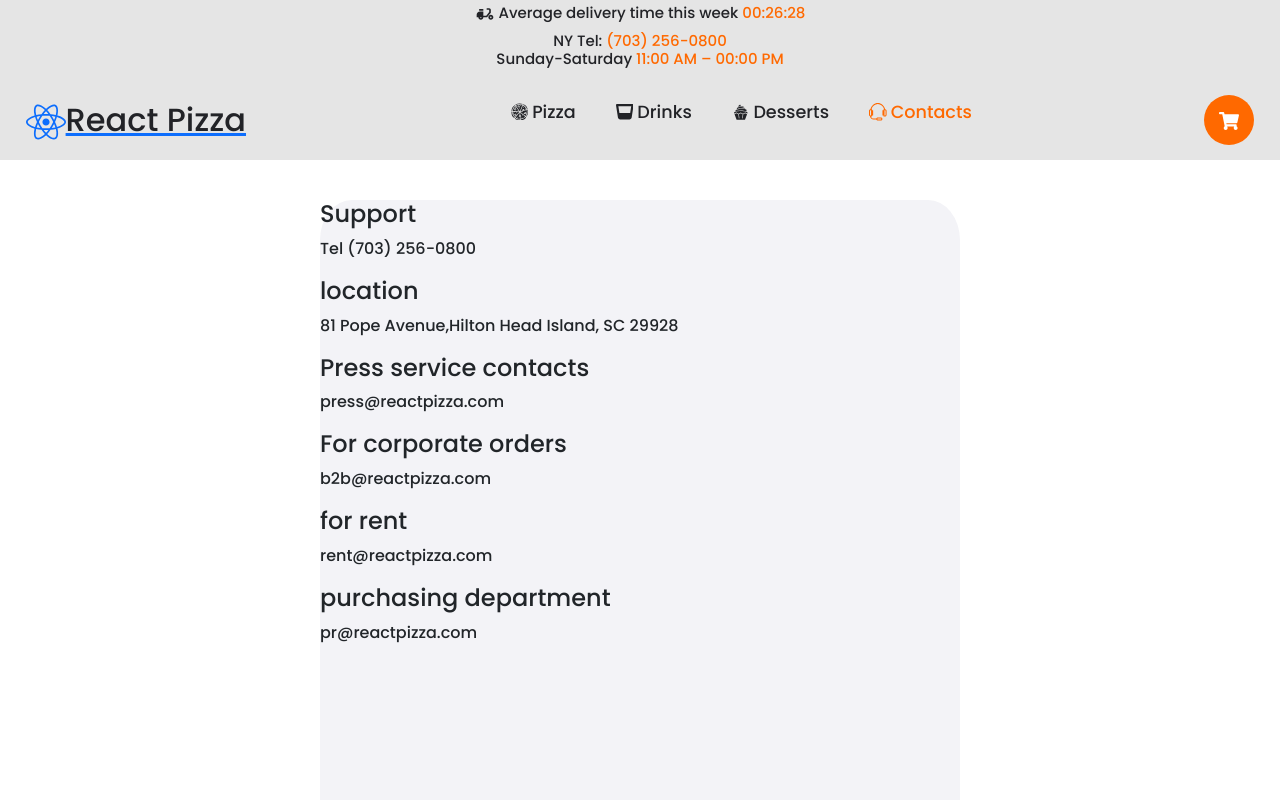
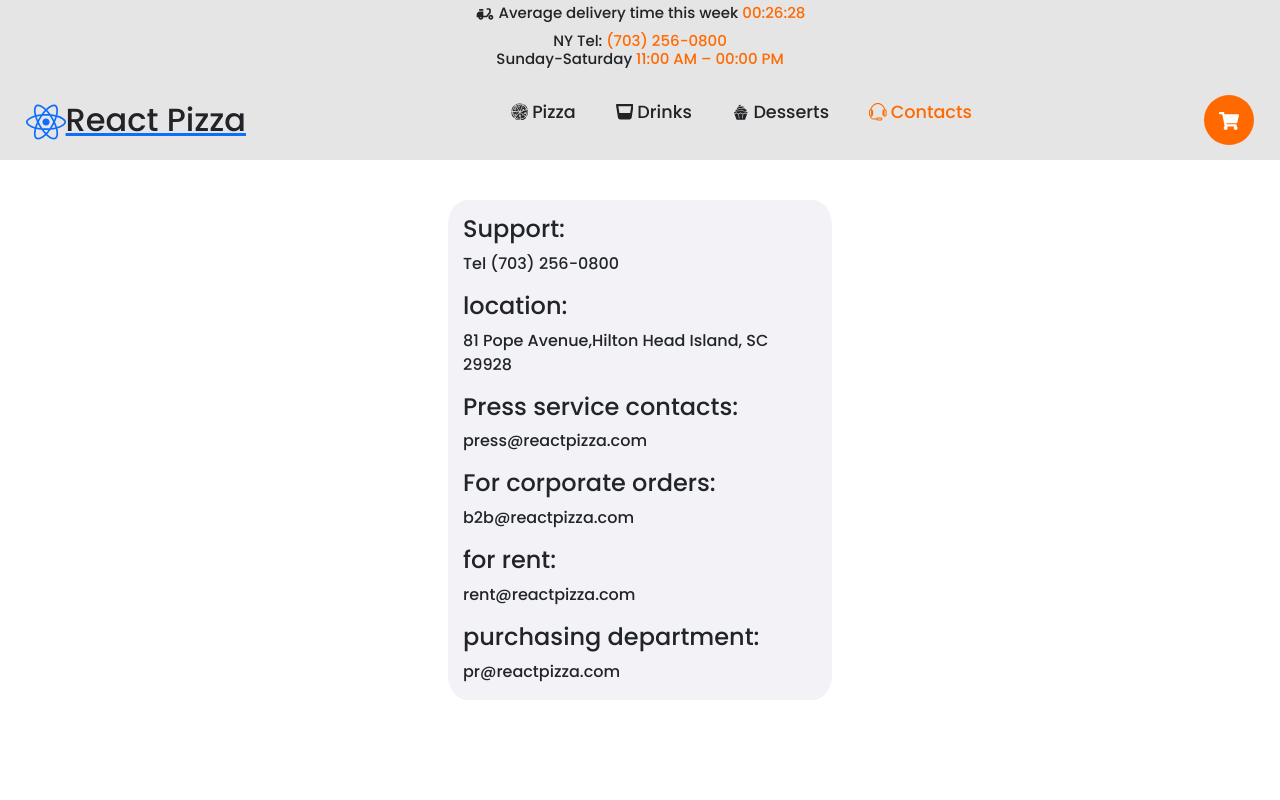
Before and after one commit to DireStraits01/react-pizza, a React (Create React App) app: page /contacts in a window 1280 px wide. Shown: the top 800 px of the page. Built offline with nearby package versions, Linux system fonts and the light colour scheme.

Commit message:
styling contacts

```diff
--- a/src/components/pages/Contacts.jsx
+++ b/src/components/pages/Contacts.jsx
@@ -5,12 +5,16 @@
   return (
     <>
       <div className={style.container}>
-        {contacts.map((contact, index) => (
-          <div className={style.contacts} key={index}>
-            <h4>{contact.title}</h4>
-            <p>{contact.contact}</p>
-          </div>
-        ))}
+        <ul>
+          <li>
+            {contacts.map((contact, index) => (
+              <div className={style.contacts} key={index}>
+                <h4>{contact.title}:</h4>
+                <p>{contact.contact}</p>
+              </div>
+            ))}
+          </li>
+        </ul>
       </div>
     </>
   );
--- a/src/components/pages/Contacts.module.css
+++ b/src/components/pages/Contacts.module.css
@@ -1,8 +1,16 @@
 .container {
   background-color: rgb(243 243 247);
-  height: 100vh;
-  width: 50%;
+  height: 500px;
+  width: 30%;
   margin: 0 auto;
   margin-top: 40px;
   border-radius: 5%;
 }
+
+.container ul {
+  padding: 15px;
+  display: flex;
+  flex-direction: column;
+  justify-content: center;
+  align-items: center;
+}
```
